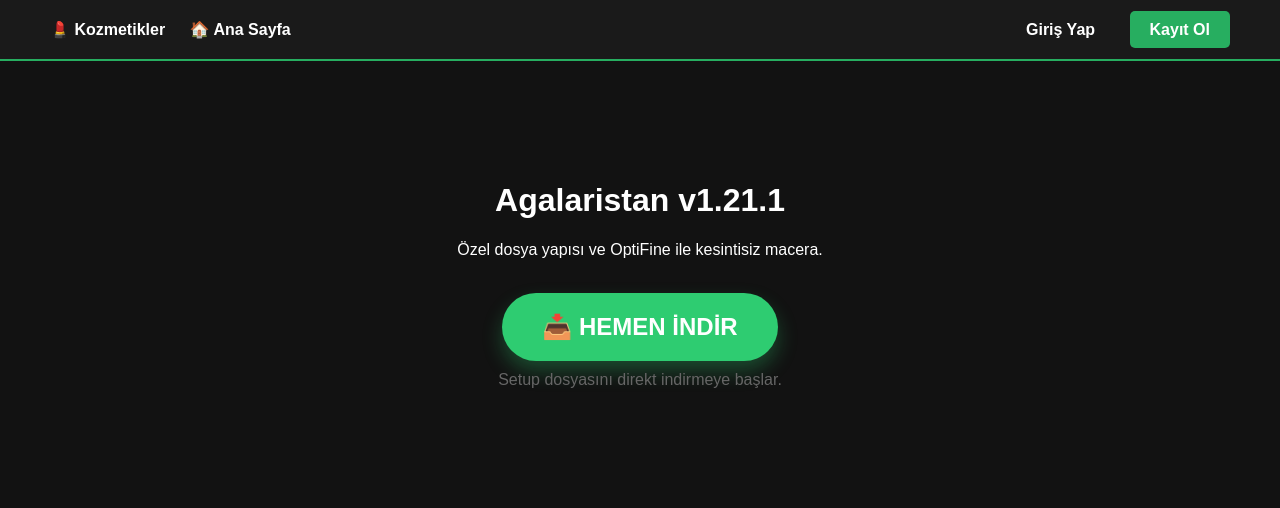
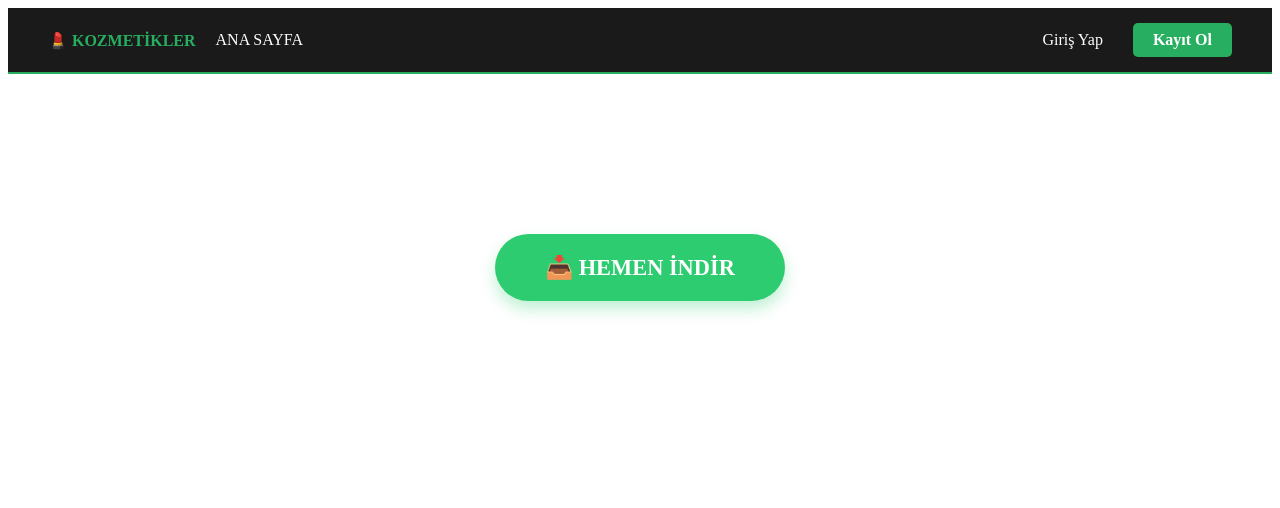
Before and after one commit to Ofiabi12345/Agalaristan-Launcher-web, a plain HTML site: page index.html in a window 1280 px wide. Drawn offline with Linux system fonts and the light colour scheme.

Commit message:
Update index.html

```diff
--- a/index.html
+++ b/index.html
@@ -1,76 +1,18 @@
-<!DOCTYPE html>
-<html lang="tr">
-<head>
-    <meta charset="UTF-8">
-    <title>Agalaristan - Başlatıcı</title>
-    <style>
-        body { background-color: #121212; color: white; font-family: sans-serif; margin: 0; }
-
-        /* Üst Menü Düzenlemesi */
-        .navbar {
-            display: flex;
-            justify-content: space-between;
-            align-items: center;
-            padding: 20px 50px;
-            background: #1a1a1a;
-            border-bottom: 2px solid #27ae60;
-        }
-        .nav-links a {
-            color: white;
-            text-decoration: none;
-            margin-right: 20px;
-            font-weight: bold;
-        }
-        .auth-buttons a {
-            padding: 10px 20px;
-            border-radius: 5px;
-            text-decoration: none;
-            font-weight: bold;
-        }
-        .login { color: white; margin-right: 10px; }
-        .register { background-color: #27ae60; color: white; }
-
-        /* İndirme Alanı */
-        .download-container {
-            text-align: center;
-            padding: 100px 20px;
-        }
-        .btn-download {
-            background-color: #2ecc71;
-            color: white;
-            padding: 20px 40px;
-            text-decoration: none;
-            border-radius: 50px;
-            font-size: 1.5em;
-            font-weight: bold;
-            display: inline-block;
-            box-shadow: 0 10px 20px rgba(46, 204, 113, 0.3);
-        }
-    </style>
-</head>
-<body>
-
-    <nav class="navbar">
-        <div class="nav-links">
-            <a href="#kozmetikler">💄 Kozmetikler</a>
-            <a href="/">🏠 Ana Sayfa</a>
+<nav style="display: flex; justify-content: space-between; align-items: center; padding: 15px 40px; background: #1a1a1a; border-bottom: 2px solid #27ae60;">
+    <div style="display: flex; gap: 20px;">
+        <a href="#kozmetikler" style="color: #27ae60; text-decoration: none; font-weight: bold;">💄 KOZMETİKLER</a>
+        <a href="/" style="color: white; text-decoration: none;">ANA SAYFA</a>
     </div>
 
-        <div class="auth-buttons">
-            <a href="#login" class="login">Giriş Yap</a>
-            <a href="#register" class="register">Kayıt Ol</a>
+    <div style="display: flex; gap: 15px;">
+        <a href="#login" style="color: white; text-decoration: none; padding: 8px 15px;">Giriş Yap</a>
+        <a href="#register" style="background: #27ae60; color: white; text-decoration: none; padding: 8px 20px; border-radius: 5px; font-weight: bold;">Kayıt Ol</a>
     </div>
 </nav>
 
-    <div class="download-container">
-        <h1>Agalaristan v1.21.1</h1>
-        <p>Özel dosya yapısı ve OptiFine ile kesintisiz macera.</p>
-        <br>
-        <a href="Agalaristan_Setup.exe" download="Agalaristan_Setup.exe" class="btn-download">
+<div style="text-align: center; padding: 80px 20px;">
+    <h1 style="color: white;">Agalaristan Launcher</h1>
+    <a href="Agalaristan_Setup.exe" download style="display: inline-block; background: #2ecc71; color: white; padding: 20px 50px; border-radius: 50px; text-decoration: none; font-weight: bold; font-size: 1.4em; box-shadow: 0 8px 15px rgba(46, 204, 113, 0.3);">
         📥 HEMEN İNDİR
     </a>
-        <p style="color: #666; margin-top: 10px;">Setup dosyasını direkt indirmeye başlar.</p>
 </div>
-
-</body>
-</html>
```
Lines whose indentation alone changed are shown as unchanged.
